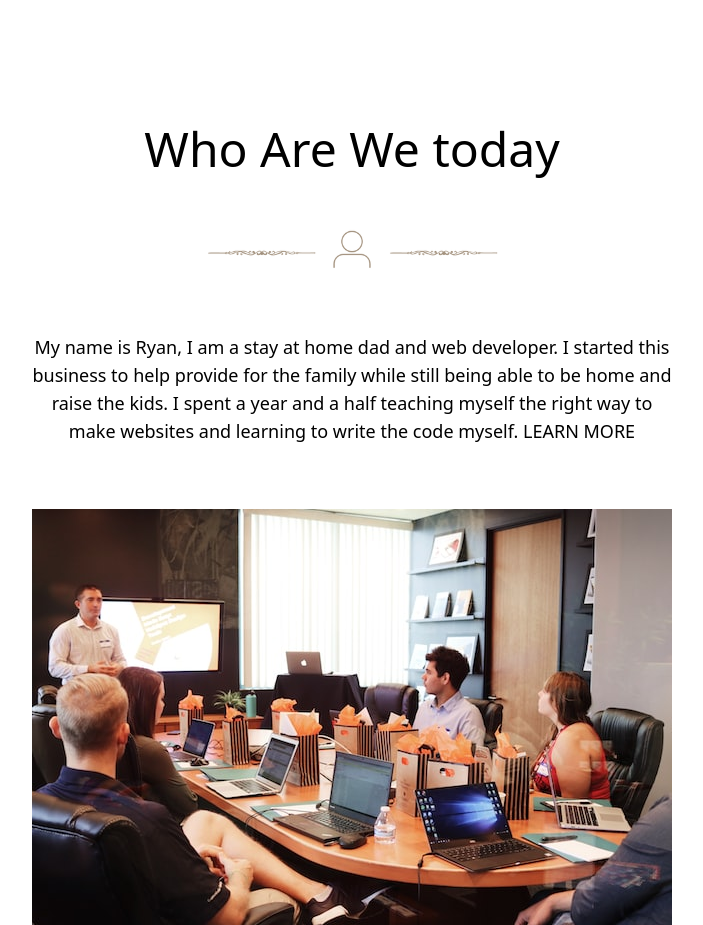
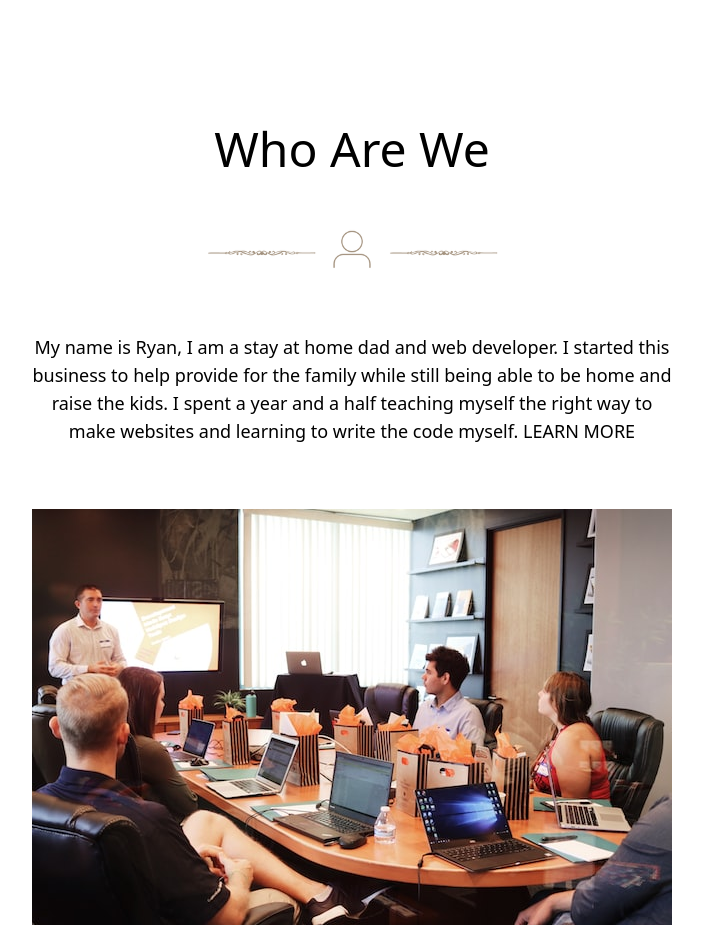
Before and after one commit to danielr0007/Connected-Consulting-Website, a plain HTML site: page dist/index.html in a window 1280 px wide. Shown: the part 3900-4825 px from the top of the page, without its empty margins (288-991 px from the left). Drawn offline with Linux system fonts and the light colour scheme.

Commit message:
fixed title

```diff
--- a/dist/index.html
+++ b/dist/index.html
@@ -570,7 +570,7 @@
       <h2
         class="text-center lg:text-5xl md:text-4xl text-3xl lg:font-normal font-semibold"
       >
-        Who Are We today
+        Who Are We
       </h2>
 
       <!-- !IMAGE -->
```
